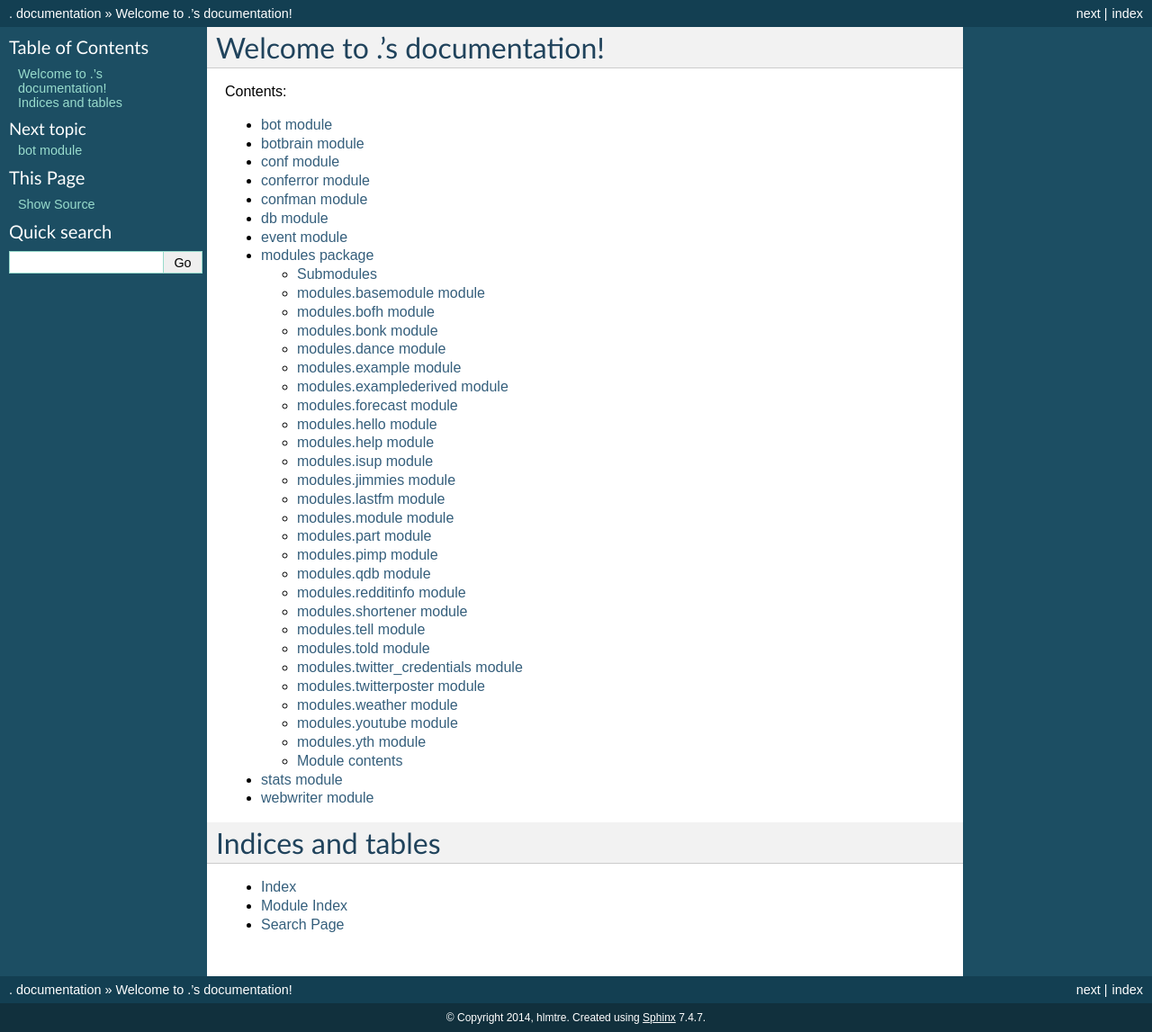
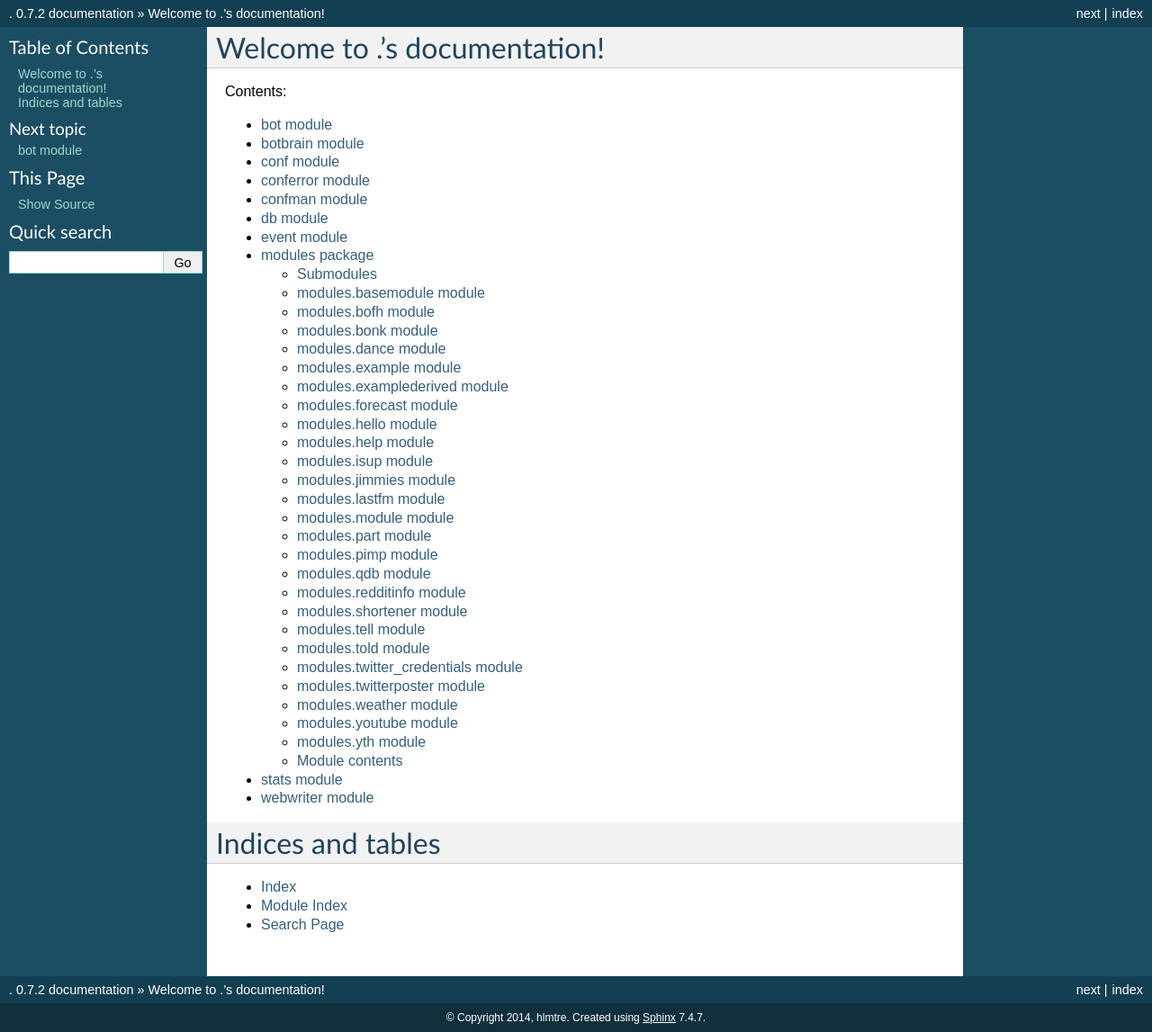
Before and after one commit to hlmtre/pybot, a Sphinx documentation site: the page built from docs/index.rst, in a window 1280 px wide. Shown: the whole page at 90% size. Built offline with Sphinx 7.4.7, drawn with Linux system fonts in a browser that asks for light colours; pages that are not in the unit, such as notebooks, are missing from menus.

```diff
--- a/docs/conf.py
+++ b/docs/conf.py
@@ -54,9 +54,9 @@ copyright = u'2014, hlmtre'
 # built documents.
 #
 # The short X.Y version.
-version = ''
+version = '0.7.2'
 # The full version, including alpha/beta/rc tags.
-release = ''
+release = '0.7.2'
 
 # The language for content autogenerated by Sphinx. Refer to documentation
 # for a list of supported languages.
```
Also changed, not shown: docs/lite.rst (added, +7 -0 lines).
